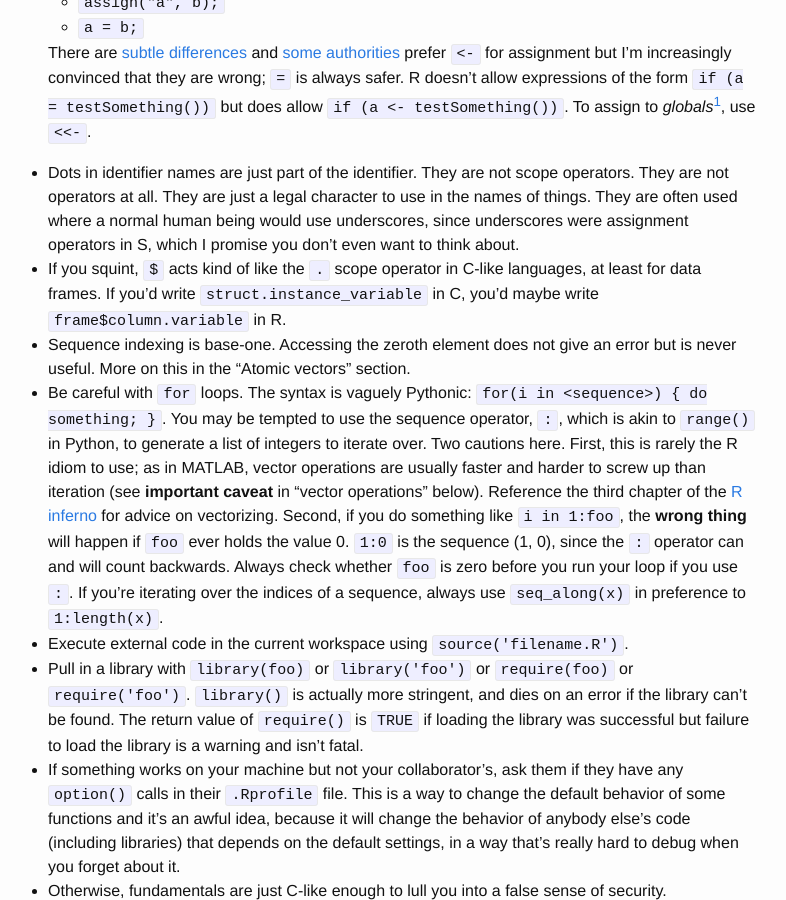
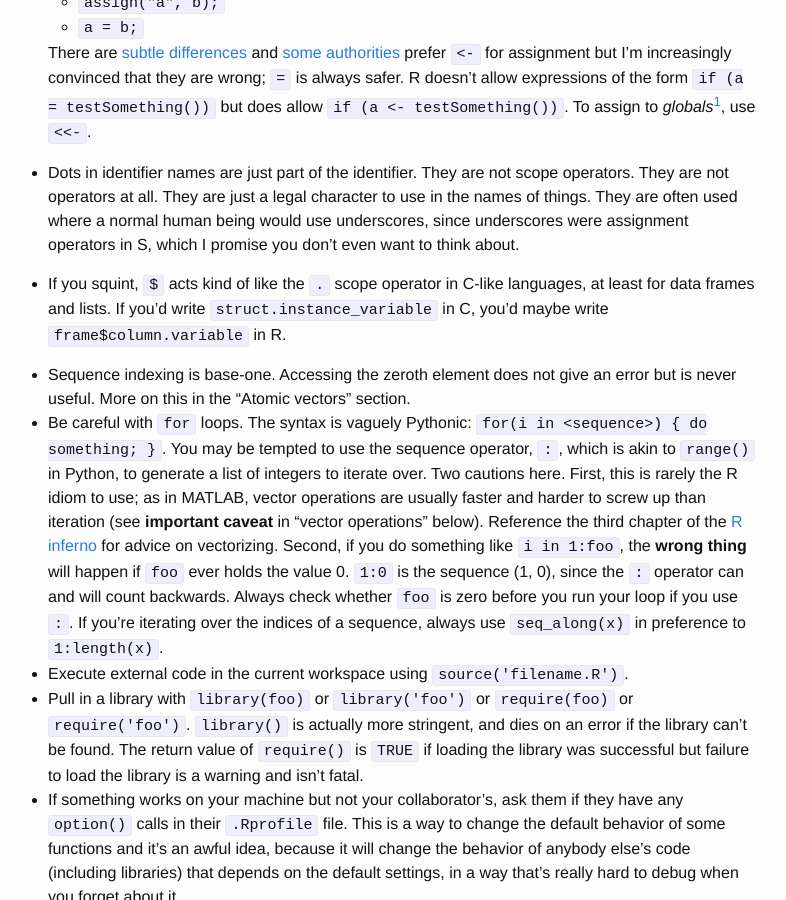
Before and after one commit to tdsmith/aRrgh, a Jekyll site: the page built from syntax.md, in a window 1280 px wide and 900 px high, scrolled down 581 px. Shown: the whole window, without its empty margins (252-1038 px from the left). Built offline with Jekyll 4.4.1, drawn with Linux system fonts in a browser that asks for light colours.

Commit message:
Expand on $ operator

```diff
--- a/syntax.md
+++ b/syntax.md
@@ -20,7 +20,9 @@ Here, in no particular order, is a list of things that will help you get a sense
     There are [subtle differences](http://stackoverflow.com/questions/1741820/assignment-operators-in-r-and) and [some authorities](http://google-styleguide.googlecode.com/svn/trunk/google-r-style.html#assignment) prefer `<-` for assignment but I'm increasingly convinced that they are wrong; `=` is always safer. R doesn't allow expressions of the form `if (a = testSomething())` but does allow `if (a <- testSomething())`. To assign to *globals*[^globals], use `<<-`.
 
 * Dots in identifier names are just part of the identifier. They are not scope operators. They are not operators at all. They are just a legal character to use in the names of things. They are often used where a normal human being would use underscores, since underscores were assignment operators in S, which I promise you don't even want to think about.
-* If you squint, `$` acts kind of like the `.` scope operator in C-like languages, at least for data frames. If you'd write `struct.instance_variable` in C, you'd maybe write `frame$column.variable` in R.
+
+* If you squint, `$` acts kind of like the `.` scope operator in C-like languages, at least for data frames and lists. If you'd write `struct.instance_variable` in C, you'd maybe write `frame$column.variable` in R.
+
 * Sequence indexing is base-one. Accessing the zeroth element does not give an error but is never useful. More on this in the "Atomic vectors" section.
 * Be careful with `for` loops. The syntax is vaguely Pythonic: `for(i in <sequence>) { do something; }`. You may be tempted to use the sequence operator, `:`, which is akin to `range()` in Python, to generate a list of integers to iterate over. Two cautions here. First, this is rarely the R idiom to use; as in MATLAB, vector operations are usually faster and harder to screw up than iteration (see **important caveat** in "vector operations" below). Reference the third chapter of the [R inferno](http://www.burns-stat.com/pages/Tutor/R_inferno.pdf) for advice on vectorizing. Second, if you do something like `i in 1:foo`, the **wrong thing** will happen if `foo` ever holds the value 0. `1:0` is the sequence (1, 0), since the `:` operator can and will count backwards. Always check whether `foo` is zero before you run your loop if you use `:`. If you're iterating over the indices of a sequence, always use `seq_along(x)` in preference to `1:length(x)`.
 * Execute external code in the current workspace using `source('filename.R')`.
```
